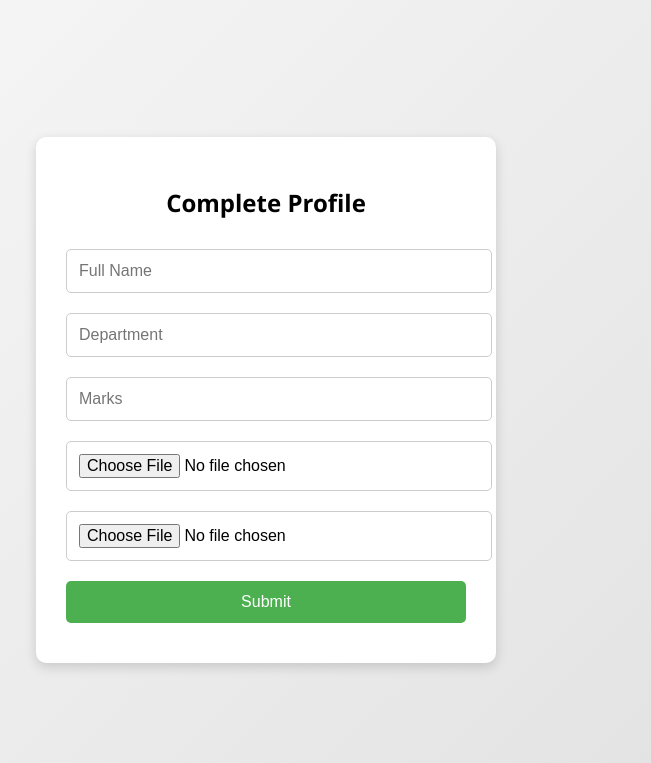
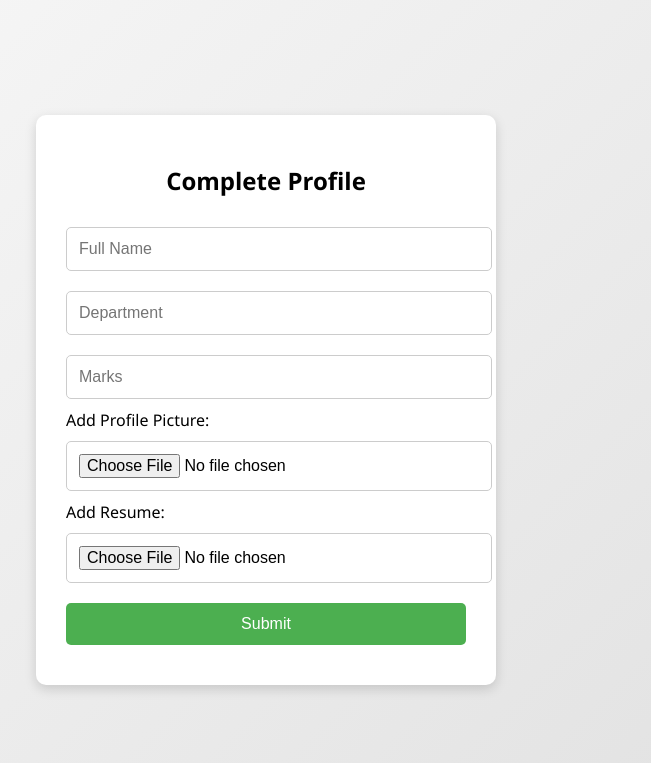
Before and after one commit to MadhuvaniKshatriya/student-profile-app, a Flask app: page /complete_profile in a window 1280 px wide. Shown: the top 763 px of the page, without its empty margins (374-1025 px from the left). Run offline with Flask 3, Linux system fonts and the light colour scheme; a user stored in the database is signed in.

Commit message:
Update profile_form.html
updated profile and resume

```diff
--- a/templates/profile_form.html
+++ b/templates/profile_form.html
@@ -11,8 +11,13 @@
         <input type="text" name="full_name" placeholder="Full Name" required>
         <input type="text" name="department" placeholder="Department" required>
         <input type="text" name="marks" placeholder="Marks" required>
-        <input type="file" name="profile_picture" placeholder="Profile picture" required>
-        <input type="file" name="resume_file" placeholder="Resume" required>
+
+        <label style="margin-top: 10px;">Add Profile Picture:</label>
+        <input type="file" name="profile_picture" accept=".jpg,.jpeg,.png">
+
+        <label style="margin-top: 10px;">Add Resume:</label>
+        <input type="file" name="resume_file" accept=".pdf,.doc,.docx">
+
         <button type="submit">Submit</button>
     </form>
 </div>
```
